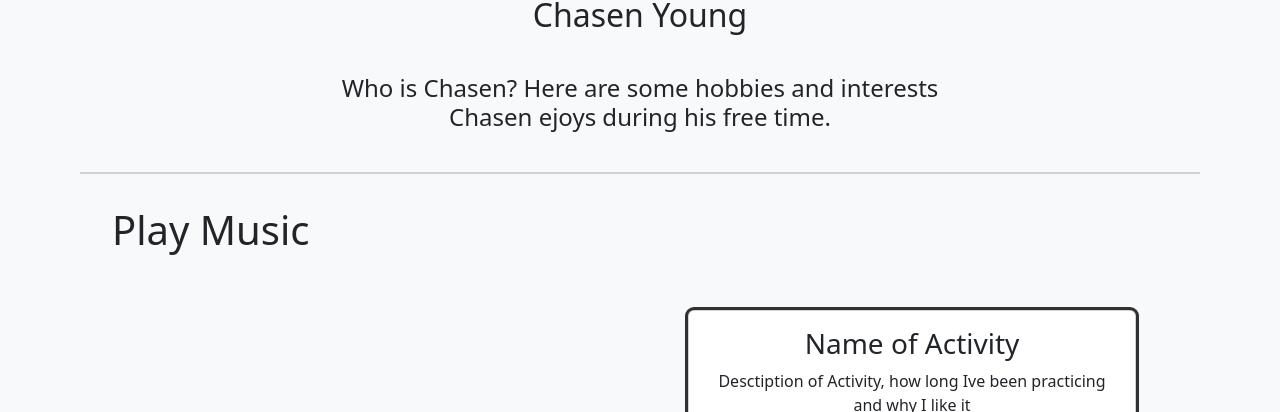
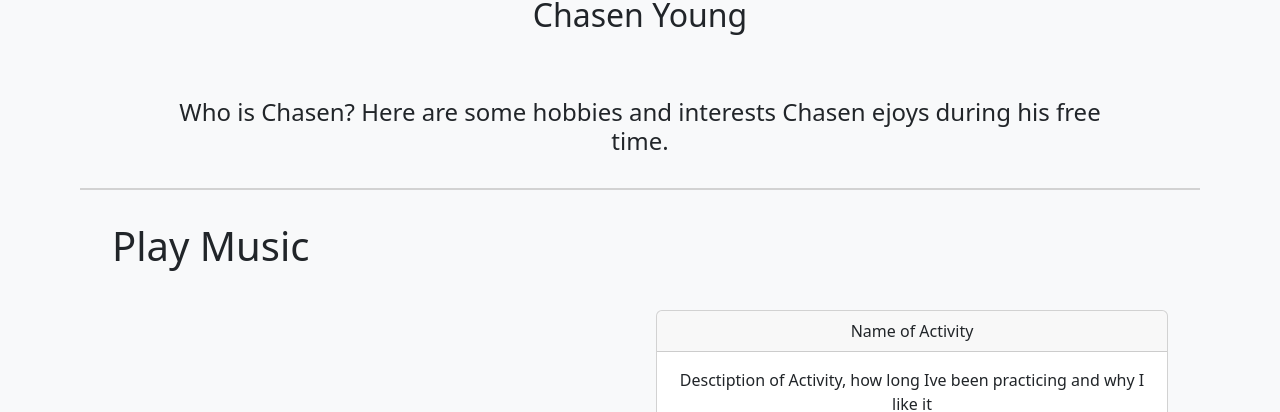
Before and after one commit to Lincolntex/PersonalWebsite, a React (Vite) app: page /about in a window 1280 px wide. Shown: the part 388-800 px from the top of the page. Built offline with nearby package versions, Linux system fonts and the light colour scheme.

Commit message:
updated card sto use Bootstrap and tightened up a few component spacing issues

```diff
--- a/src/Components/aboutHero/aboutHero.css
+++ b/src/Components/aboutHero/aboutHero.css
@@ -12,11 +12,6 @@
     border-color: #d2d2d2;
 }
 
-.desc {
-    padding-bottom: 2rem;
-    margin-inline: 15rem;
-}
-
 .image-frame {
     padding: 2rem 0 1rem 0;
 }
@@ -25,3 +20,7 @@
     width: 256px;
     height: 256px;
 }
+
+.about-hero-desc {
+    margin: 2rem 5rem 2rem 5rem;
+}
--- a/src/Components/aboutHero/aboutHero.jsx
+++ b/src/Components/aboutHero/aboutHero.jsx
@@ -7,7 +7,7 @@ export function AboutHero () {
                 <img src="https://uxwing.com/wp-content/themes/uxwing/download/peoples-avatars/man-person-icon.png"></img>
             </div>
             <h2 className='title'>Chasen Young</h2>
-            <h4 className='desc'>Who is Chasen? Here are some hobbies and interests Chasen ejoys during his free time.</h4>
+            <h4 className='about-hero-desc'>Who is Chasen? Here are some hobbies and interests Chasen ejoys during his free time.</h4>
             <div className='hero-break'></div>
 
         </div>
--- a/src/Components/card/card.css
+++ b/src/Components/card/card.css
@@ -1,6 +1,3 @@
 .card {
-    margin: 1rem 2rem 1rem 2rem;
-    padding: 1rem;
-    box-shadow: rgba(0, 0, 0, 0.16) 0px 1px 4px, rgb(51, 51, 51) 0px 0px 0px 3px;
     text-align: center;
 }
--- a/src/Components/card/card.jsx
+++ b/src/Components/card/card.jsx
@@ -1,17 +1,19 @@
 import './card.css'
+import BSCard from 'react-bootstrap/Card';
 
 export function Card (props) {
     return (
-        <div className='card'>
-            <h3 className='card-heading'>{props.heading}</h3>
-            {props.subTitle &&
-                <h4 className='card-sub-heading'>{props.subTitle}</h4>
-            }
-            <p className='card-content'>{props.content}</p>
-            {props.footer &&
-                <p className='card-footer'>{props.footer}</p>
-            }
-
-        </div>
+        <BSCard>
+            <BSCard.Header>{props.heading}</BSCard.Header>
+            <BSCard.Body>
+                {props.subTitle &&
+                <BSCard.Title>{props.subTitle}</BSCard.Title>
+                }
+                <BSCard.Text>{props.content}</BSCard.Text>
+                {props.footer &&
+                <BSCard.Footer>{props.footer}</BSCard.Footer>
+                }
+            </BSCard.Body>
+        </BSCard>
     )
 }
--- a/src/Components/data/data.jsx
+++ b/src/Components/data/data.jsx
@@ -50,6 +50,6 @@ export const ACTIVITY_CARD_DATA = [
     { heading: "Name of Activity",
         subHeading: null,
         content: "Desctiption of Activity, how long Ive been practicing and why I like it",
-        Footer: ""
+        footer: ""
     }
 ]
--- a/src/Components/homeHero/homeHero.css
+++ b/src/Components/homeHero/homeHero.css
@@ -12,11 +12,6 @@
     border-color: #d2d2d2;
 }
 
-.desc {
-    padding-bottom: 2rem;
-    margin-inline: 15rem;
-}
-
 .image-frame {
     padding: 2rem 0 1rem 0;
 }
@@ -25,3 +20,7 @@
     width: 256px;
     height: 256px;
 }
+
+.home-hero-desc {
+    margin: 2rem 5rem 2rem 5rem;
+}
--- a/src/Components/homeHero/homeHero.jsx
+++ b/src/Components/homeHero/homeHero.jsx
@@ -7,7 +7,7 @@ export function HomeHero () {
                 <img src="https://i.pinimg.com/736x/de/59/4e/de594ec09881da3fa66d98384a3c72ff.jpg"></img>
             </div>
             <h2 className='title'>Chasen Young</h2>
-            <h4 className='desc'>A graduate of the Univeristy of Nevada, Reno with a BS in Information Systems working toward a career in Web Development.</h4>
+            <h4 className='home-hero-desc'>A graduate of the Univeristy of Nevada, Reno with a BS in Information Systems working toward a career in Web Development.</h4>
             <div className='home-hero-break'></div>
 
         </div>
--- /dev/null
+++ b/src/pages/home/home.css
@@ -0,0 +1,4 @@
+.card-wrapper {
+    /*margin is outside the component, Padding is inside*/
+    margin: 1rem 1rem 1rem 1rem;
+}
--- a/src/pages/home/home.jsx
+++ b/src/pages/home/home.jsx
@@ -1,3 +1,4 @@
+import './home.css'
 import { Section } from "../../Components/section/section"
 import { Card } from "../../Components/card/card"
 import { EDUCATION_CARD_DATA } from "../../Components/data/data"
@@ -7,15 +8,20 @@ import { HomeHero } from "../../Components/homeHero/homeHero"
 
 export function Home() {
     function convertToCard(input) {
-        return <Card heading={input.heading}
+        return (
+        <div className="card-wrapper">
+            <Card heading={input.heading}
                         subTitle={input.subHeading}
                         content={input.content}
                         footer={input.footer}
-        />
+            />
+        </div>
+        )
     }
 
     return(
         <>
+
             <HomeHero/>
             <Section title='Education' content={
                 EDUCATION_CARD_DATA.map (convertToCard)
```
